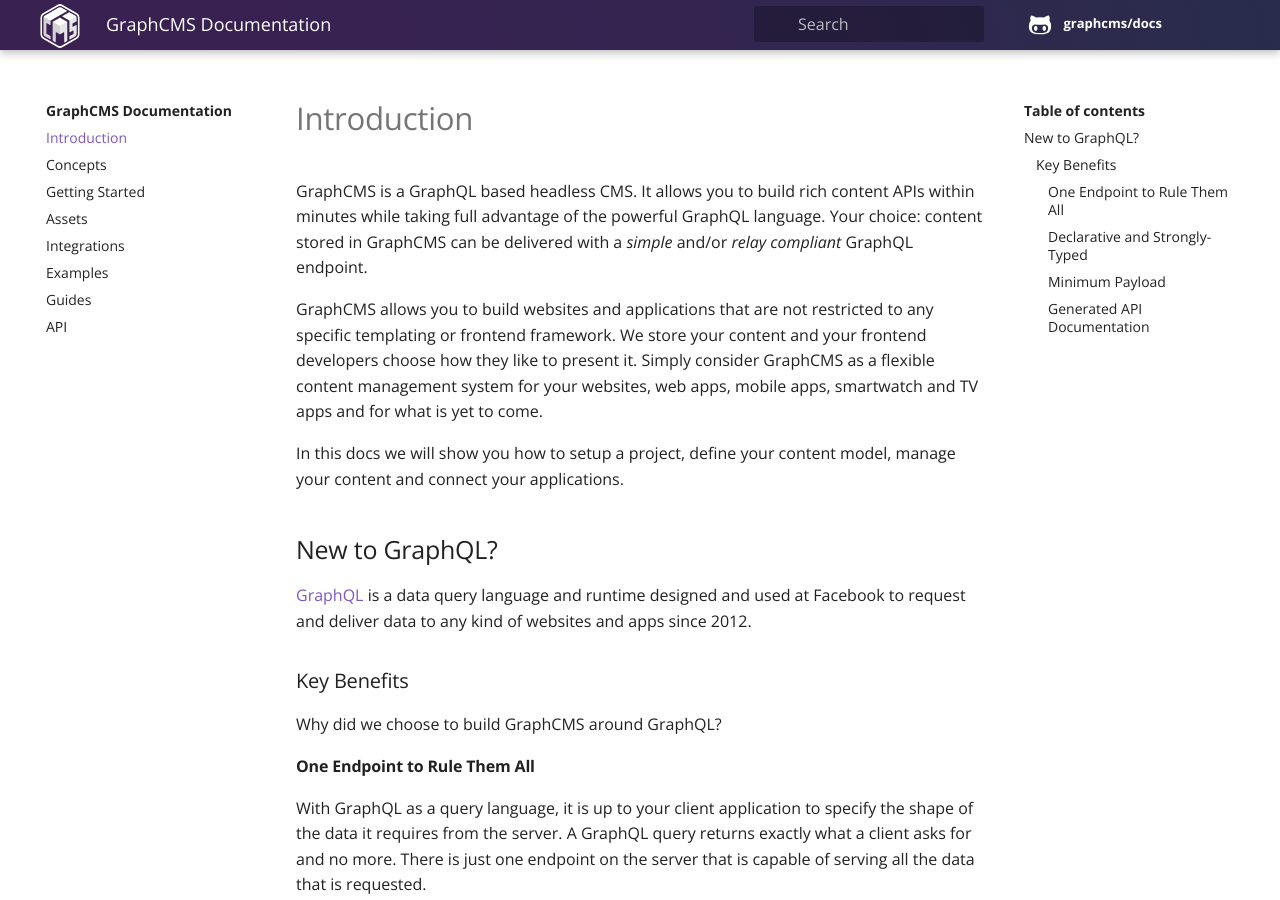
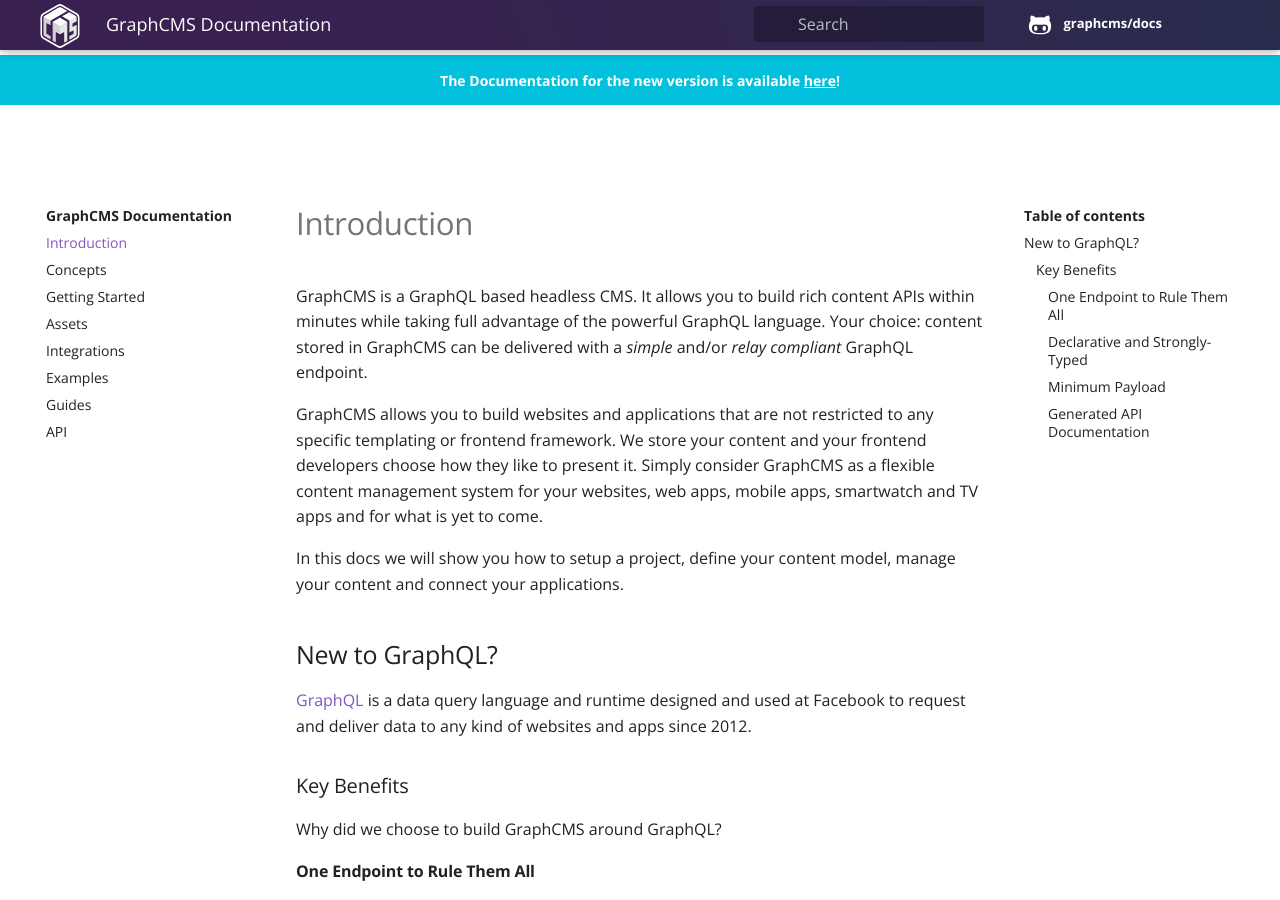
Before and after one commit to isabella232/docs-13, an MkDocs documentation site: the page built from docs/Introduction.md, in a window 1280 px wide and 900 px high. Built offline with MkDocs 1.6.1, drawn with Linux system fonts in a browser that asks for light colours; old or Windows-style settings are respelled for this version of MkDocs.

Commit message:
Add Header to link to new docs

```diff
--- a/theme/material/base.html
+++ b/theme/material/base.html
@@ -73,6 +73,13 @@
 
   <body dir="{{ lang.t('direction') }}">
     {% endif %}
+    <div style="display: flex;width: 100%;height: 50px;padding: 15px;margin-top: 55px;align-items: center;justify-content: center;color:white;background: rgb(3, 193, 221);">
+      <div style="position: relative;display: flex;">
+          <p style="font-size: 14px">
+            <b>The Documentation for the new version is available <a style="font-weight: bold;text-decoration: underline" href="https://docs.graphcms.com/" target="_blank">here</a>!</b>
+          </p>
+      </div>
+    </div>
     <svg class="md-svg">
       <defs>
         {% set platform = config.extra.repo_icon or config.repo_url %} {% if "github" in platform %} {% include "assets/images/icons/github.a4034fb1.svg"
```
